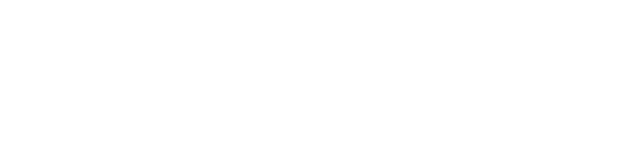
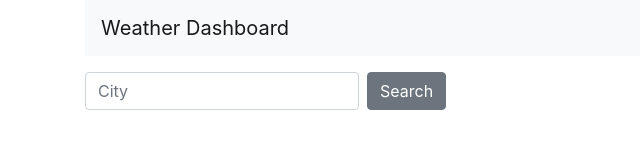
Before and after one commit to lee-amber-alex/Weather.Dashboard, a plain HTML site: page index.html in a window 1280 px wide. Shown: the whole page, without its empty margins (0-640 px from the left). Drawn offline with nearby package versions, Linux system fonts and the light colour scheme.

Commit message:
Added nav bar and city search input with button

```diff
--- a/index.html
+++ b/index.html
@@ -20,14 +20,27 @@
     <link rel="stylesheet" href="stylesheet.css" />
     <title>Document</title>
   </head>
-  <body>
+  <body background=>
+    <div class="container">
+      <nav class="navbar navbar-expand-lg navbar-light bg-light">
+        <a class="navbar-brand" href="#">Weather Dashboard</a>
+      </nav>
+    </div>
+    <div class="container mt-3">
 
+      <form class="form-inline">
+        <input
+          class="form-control mr-sm-2"
+          type="search"
+          placeholder="City"
+          aria-label="Search"
+        />
+        <button class="btn btn-secondary my-2 my-sm-0" type="submit">
+          Search
+        </button>
+      </form>
 
-
-
-
-
-
+    </div>
     <script src="https://code.jquery.com/jquery-3.4.1.min.js"></script>
     <script src="https://cdnjs.cloudflare.com/ajax/libs/moment.js/2.24.0/moment.min.js"></script>
     <script src="script.js"></script>
```
